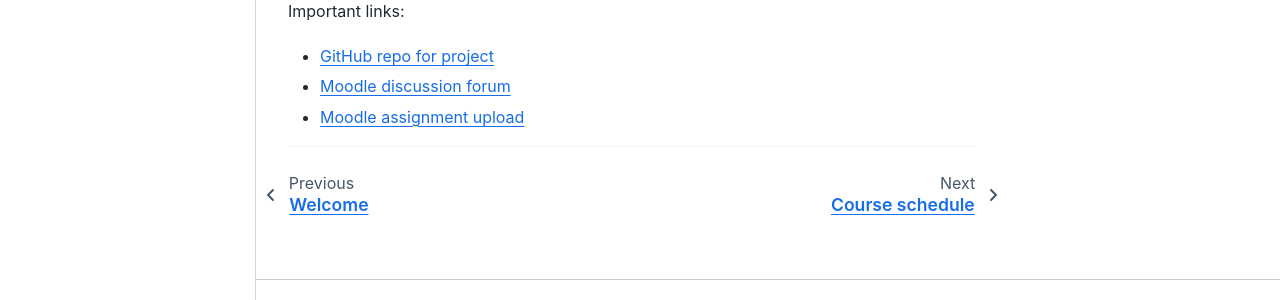
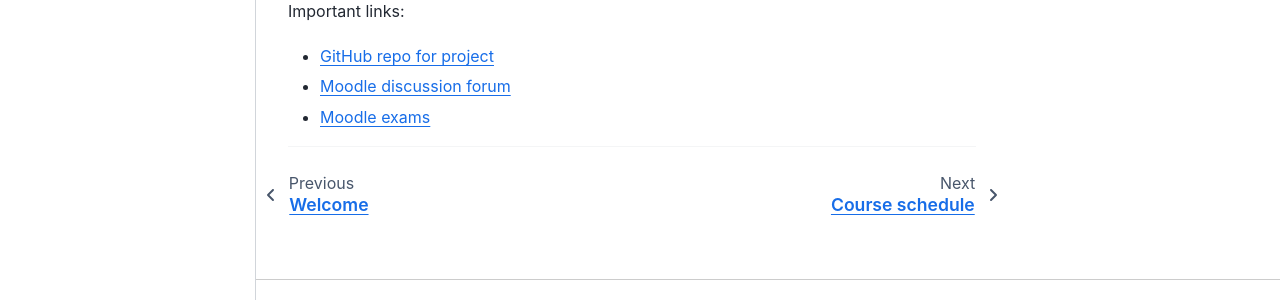
Before and after one commit to om2-ws22/website, a Jupyter Book: the page built from docs/course-overview.md, in a window 1280 px wide. Shown: the part 543-843 px from the top of the page. Built offline with Jupyter Book 1.0.4 settings and Sphinx 7.4.7 and the Sphinx Book theme 1.1.4, drawn with Linux system fonts in a browser that asks for light colours; comment, search, counter and statistics services are not loaded.

Commit message:
Update course-overview.md

```diff
--- a/docs/course-overview.md
+++ b/docs/course-overview.md
@@ -25,6 +25,7 @@ Important links:
 
 - [Moodle discussion forum](https://e-learning.hdm-stuttgart.de/moodle/mod/forum/view.php?id=87724)
 
-- [Moodle assignment upload](https://e-learning.hdm-stuttgart.de/moodle/course/view.php?id=2233#section-2)
+
+- [Moodle exams](https://e-learning.hdm-stuttgart.de/moodle/course/view.php?id=2233#section-2)
 
 ---
```
